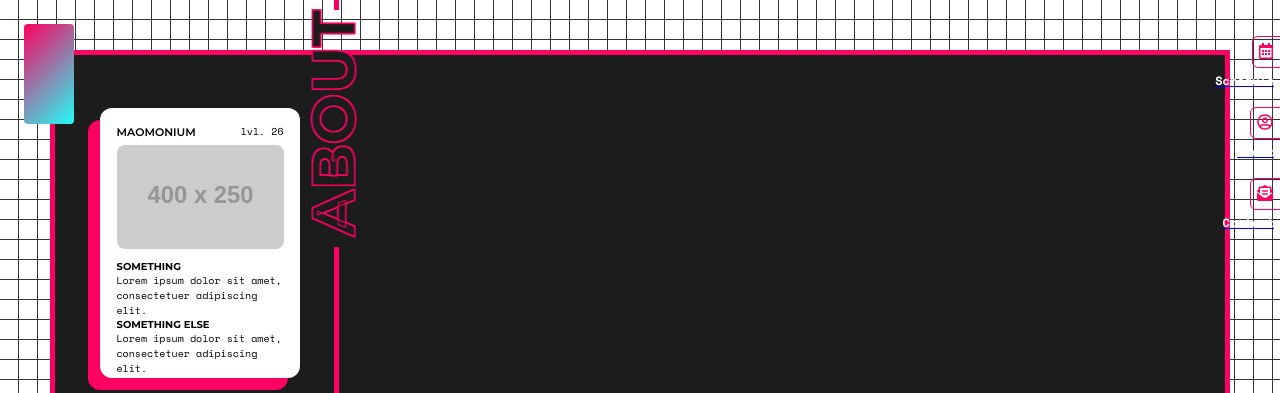
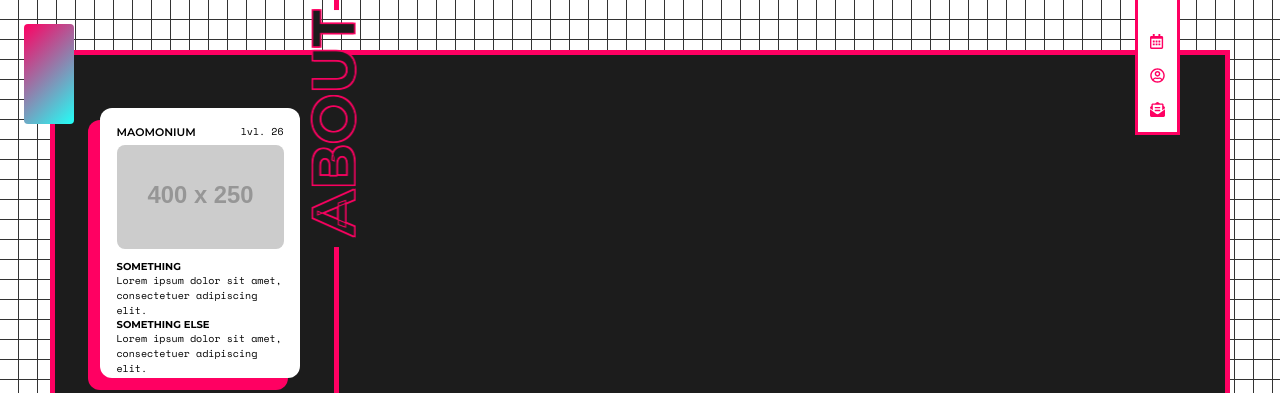
Before and after one commit to jennylu0/maomonium, a Gatsby site: page /about in a window 1280 px wide. Shown: the top 393 px of the page. Built offline with nearby package versions, Linux system fonts and the light colour scheme; Gatsby itself is replaced by a stand-in of ours; placeholder pictures from the web are drawn by us.

Commit message:
restyle menu

```diff
--- a/src/styles/components/_menu.scss
+++ b/src/styles/components/_menu.scss
@@ -1,55 +1,105 @@
+// .menu {
+//     position: fixed;
+//     z-index: 100;
+//     top: 3em;
+//     right: 0em;
+//     text-align: right;
+
+//     &-container {
+//         list-style-type: none;
+//         margin: 0;
+//     }
+
+//     &-item {
+//         text-align: right;
+//         margin-bottom: 1.5em;
+
+//         &--label {
+//             color: #fff;
+//             // font-size: 18px;
+//             font-weight: bold;
+//             display: block;
+//             padding-right: .5em;
+//         }
+
+//         &--icon {
+//             display: inline-block;
+//             border-radius: .5em 0 0 .5em;
+//             overflow: hidden;
+//             position: relative;
+//             right: -.5em;
+//             transition: .3s ease all;
+//             // background-color: red;
+//             border: 1px solid $berry;
+//             padding: .5em 1em .5em .5em;
+//             text-align: left;
+
+//             img {
+//                 display: none;
+//                 width: 40px;
+//             }
+
+//             &:hover {
+//                 right: -1px;
+//                 transition: .3s ease all;
+//             }
+//         }
+
+//         &--svg {
+//             width: 100%;
+//             font-size: 16px;
+//             color: $berry;
+//         }
+
+//     }
+// }
+
 .menu {
     position: fixed;
+    top: -3px;
+    right: 100px;
     z-index: 100;
-    top: 3em;
-    right: 0em;
-    text-align: right;
 
     &-container {
-        list-style-type: none;
-        margin: 0;
+        padding-top: 2em;
+        padding-bottom: .5em;
+        position: relative;
+        border: 3px solid $berry;
+        background-color: #fff;
     }
 
     &-item {
-        text-align: right;
-        margin-bottom: 1.5em;
-
-        &--label {
-            color: #fff;
-            // font-size: 18px;
-            font-weight: bold;
-            display: block;
-            padding-right: .5em;
+        position: relative;
+        a {
+            text-decoration: none;
+            padding: .5em 1em .5em 1em;
+            display: inline-block;
         }
 
         &--icon {
-            display: inline-block;
-            border-radius: .5em 0 0 .5em;
-            overflow: hidden;
-            position: relative;
-            right: -.5em;
-            transition: .3s ease all;
-            // background-color: red;
-            border: 1px solid $berry;
-            padding: .5em 1em .5em .5em;
-            text-align: left;
-
-            img {
-                display: none;
-                width: 40px;
-            }
-
-            &:hover {
-                right: -1px;
-                transition: .3s ease all;
-            }
+            font-size: 1.25em;
         }
 
         &--svg {
-            width: 100%;
-            font-size: 16px;
             color: $berry;
         }
 
+        &--label {
+            position: absolute;
+            right: 100%;
+            top: 50%;
+            padding-right: 1em;
+            color: $berry;
+            font-weight: bold;
+            transform: translateY(-50%);
+            opacity: 0;
+            transition: .3s all ease;
+        }
+
+        &:hover {
+            .menu-item--label {
+                opacity: 1;
+            }
+        }
     }
 }
```
